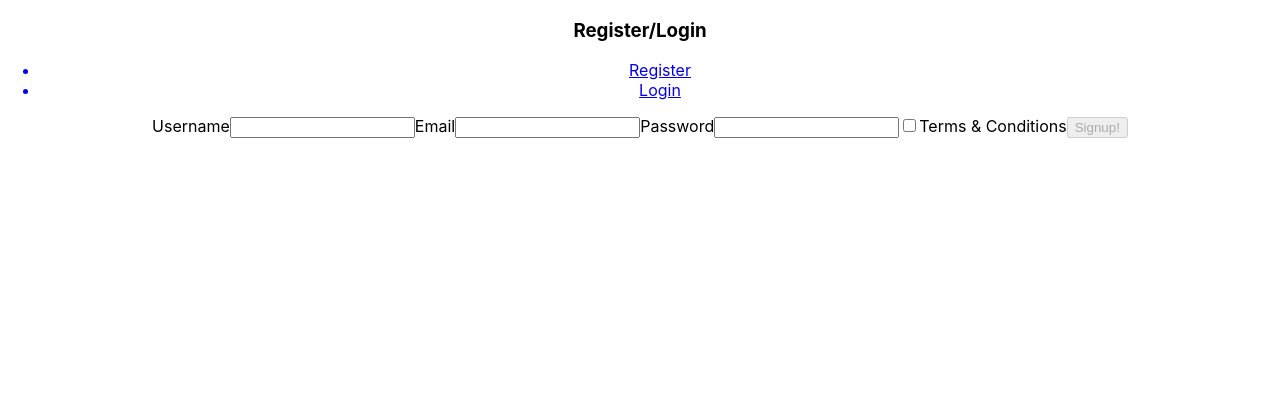
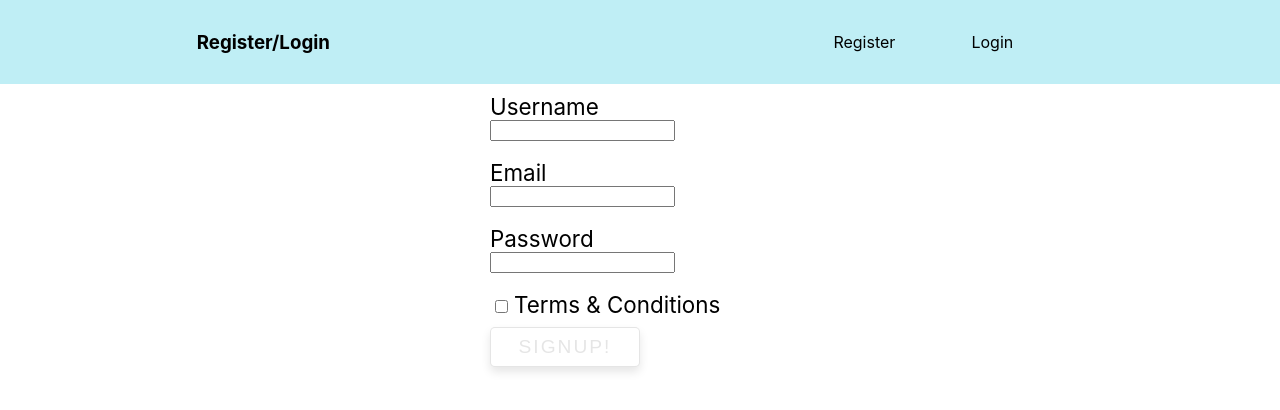
Before and after one commit to Build-Week-Airbnb-6/front-end, a React (Create React App) app in the folder app/: page /Signup in a window 1280 px wide. Shown: the top 410 px of the page. Built offline with nearby package versions, Linux system fonts and the light colour scheme.

Commit message:
basic styles

```diff
--- a/app/src/App.css
+++ b/app/src/App.css
@@ -1,38 +1,88 @@
-.App {
-  text-align: center;
+*{
+  text-decoration: none;
+}
+a {
+  text-decoration: none;
+  color: black;
+}
+form {
+  display: flex;
+  flex-direction: column;
+  width: 90%;
+  max-width: 300px;
+  margin: 0 auto;
 }
 
-.App-logo {
-  height: 40vmin;
-  pointer-events: none;
+label {
+  display: flex;
+  flex-direction: column;
+  align-items: flex-start;
+  margin: 3% 0;
+  font-size: 1.4rem;
+}
+button {
+  width: 150px;
+  display: inline-block;
+  padding: 8px 11px;
+  font-size: 1.2rem;
+  text-transform: uppercase;
+  border: 0;
+  border-radius: 5px;
+  letter-spacing: 2px;
+  outline: none;
+  background-color: #72e851;
+  color: #fff;
+  cursor: pointer;
+  box-shadow: 0 5px 10px rgba(0, 0, 0, 0.1);
 }
 
-@media (prefers-reduced-motion: no-preference) {
-  .App-logo {
-    animation: App-logo-spin infinite 20s linear;
-  }
+button:hover {
+  background-image: #1d2120;
+  background-color: #bcd5d1;
+  box-shadow: 0 5px 12px rgba(0, 0, 0, 0.3);
 }
 
-.App-header {
-  background-color: #282c34;
-  min-height: 100vh;
-  display: flex;
-  flex-direction: column;
-  align-items: center;
-  justify-content: center;
-  font-size: calc(10px + 2vmin);
-  color: white;
+button:disabled {
+  background-image: none;
+  background-color: white;
+  border: 1px solid rgba(0, 0, 0, 0.1);
+  color: rgba(0, 0, 0, 0.1);
+  cursor: not-allowed;
 }
 
-.App-link {
-  color: #61dafb;
+.error {
+  font-size: 1.2rem;
+  color: red;
 }
 
-@keyframes App-logo-spin {
-  from {
-    transform: rotate(0deg);
-  }
-  to {
-    transform: rotate(360deg);
-  }
+.terms {
+  display: inline-block;
+  align-self: self-start;
 }
+
+.terms input {
+  width: 15px;
+  display: inline-block;
+  margin-right: 5px;
+}
+
+/* NAV BAR */
+
+nav{
+  width: 100%;
+  display: flex;
+  justify-content: space-around;
+  align-items: center;
+  min-height: 10vh;
+  background: #bfeef5;
+  color:black;
+}
+
+.nav-Links{
+  list-style: none;
+  width: 20%;
+  display: flex;
+  justify-content: space-around;
+  align-items:  center;
+  margin: 2rem
+}
```
